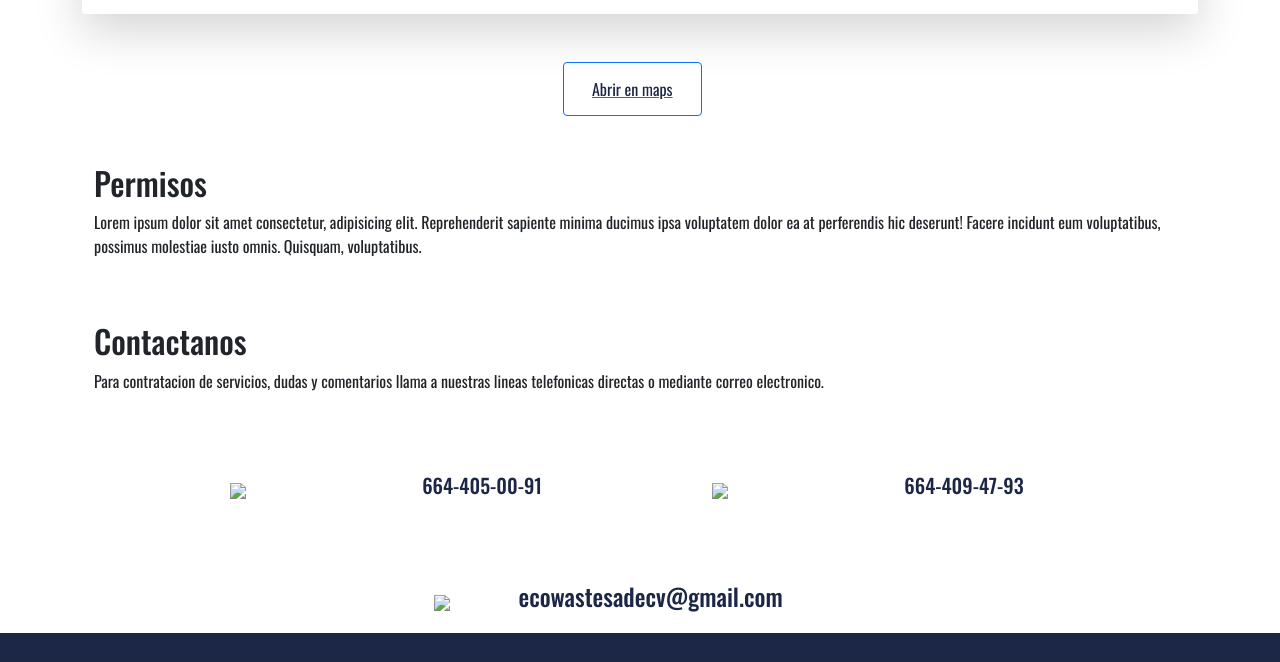
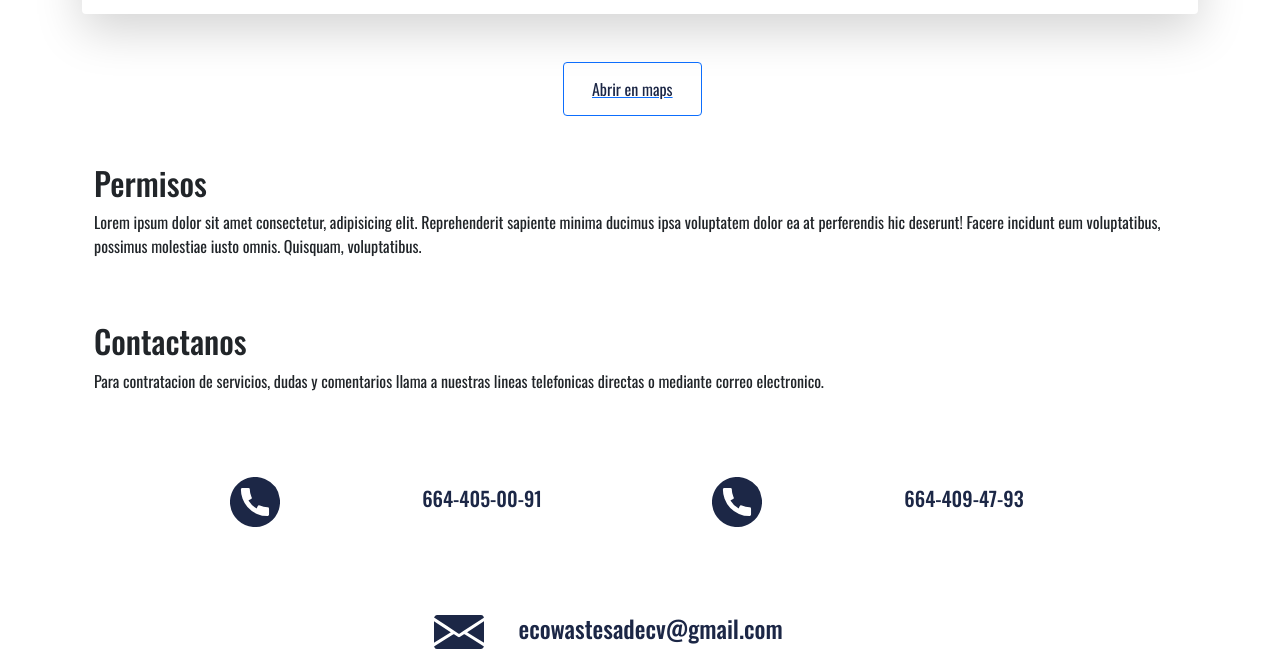
Before and after one commit to BurgosXavier/ecowaste-web, a plain HTML site: page index.html in a window 1280 px wide. Shown: the part 2690-3352 px from the top of the page. Drawn offline with nearby package versions, Linux system fonts and the light colour scheme; the site is published under a folder, as on GitHub Pages, so addresses that start at the root find nothing; grey boxes are pictures that could not be loaded.

Commit message:
Add files via upload

```diff
--- a/index.html
+++ b/index.html
@@ -147,7 +147,7 @@
       <div class="container">
         <div class="row align-items-center justify-content-center justify-content-lg-evenly my-5">
           <div class="col-3 col-sm-3 col-md-2 col-lg-1 m-1 p-3 ">
-            <img src="/svg/telefonoC.svg" width="50px">
+            <img src="svg/telefonoC.svg" width="50px">
           </div>
           <div class="col-6 col-sm-6 col-md-3 col-lg-2">
             <div class="row">
@@ -157,7 +157,7 @@
             </div>
           </div>
           <div class="col-3 col-sm-3 col-md-2 col-lg-1 m-1 p-3">
-            <img src="/svg/telefonoC.svg" width="50px">
+            <img src="svg/telefonoC.svg" width="50px">
           </div>
           <div class="col-6 col-sm-6 col-md-3 col-lg-2">
             <div class="row ">
@@ -171,7 +171,7 @@
       <div class="container">
         <div class="row align-items-center justify-content-center">
           <div class="col-2 col-sm-2 col-md-1 col-lg-1 m-1 p-3 ">
-            <img src="/svg/correo.svg"  width="50px">
+            <img src="svg/correo.svg"  width="50px">
           </div>
           <div class="col-10 col-sm-9 col-md-3 col-md-6 col-lg-4 ">
             <div class="row">
```
